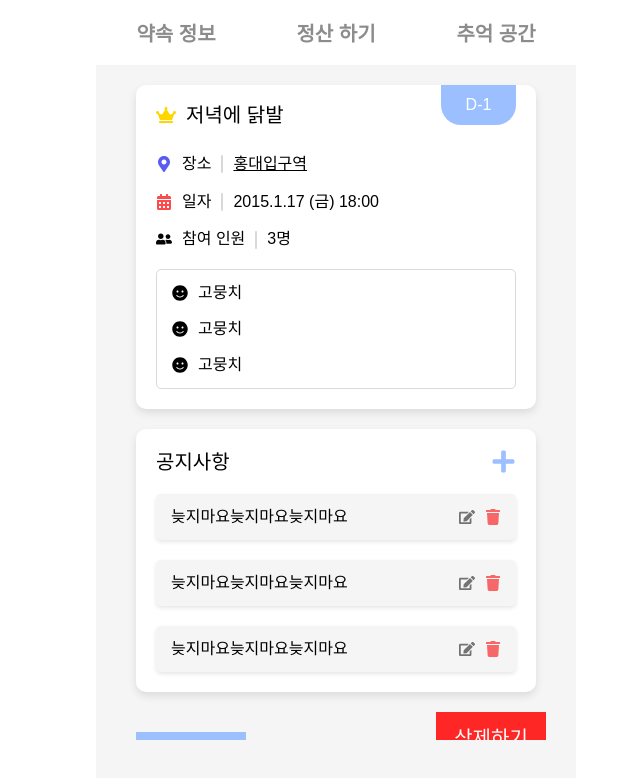
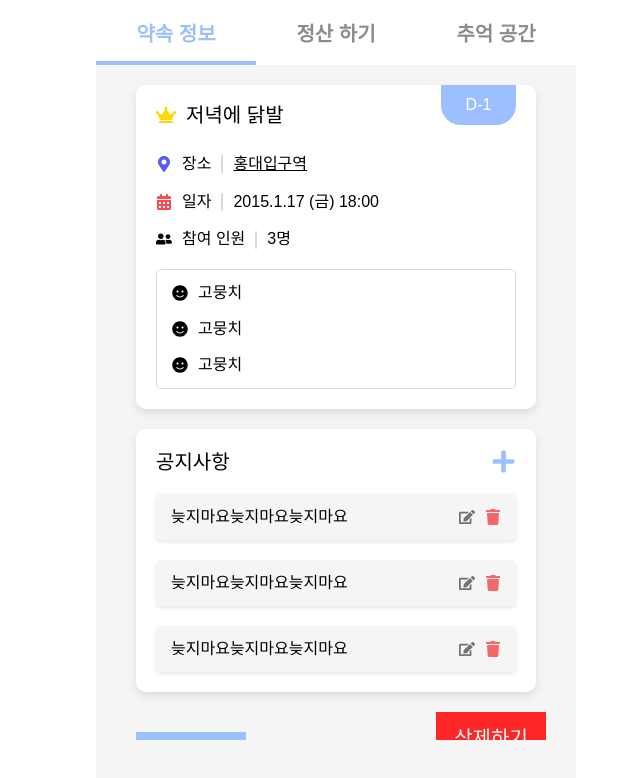
Before and after one commit to FRONT-END-BOOTCAMP-PLUS-3/moongchija, a Next.js app: page /user/appointments/1/information in a window 1280 px wide. Shown: the top 778 px of the page, without its empty margins (304-944 px from the left). Built offline with nearby package versions, Linux system fonts and the light colour scheme; a web font is replaced by a local one.

Commit message:
[style] 상세 페이지에서 현재 URL과 탭 경로를 비교해 활성 상태 결정

```diff
--- a/app/user/appointments/[id]/components/detail/DetailTabMenu/DetailTabMenu.module.scss
+++ b/app/user/appointments/[id]/components/detail/DetailTabMenu/DetailTabMenu.module.scss
@@ -50,8 +50,15 @@
   visibility: hidden;
 }
 
-.information button:hover::after,
-.settlement button:hover::after,
-.gallery button:hover::after {
+/* 활성화된 버튼에 밑줄 표시 */
+.information.active button::after,
+.settlement.active button::after,
+.gallery.active button::after {
   visibility: visible;
 }
+
+.information.active button,
+.settlement.active button,
+.gallery.active button {
+  color: var(--primary-color);
+}
--- a/app/user/appointments/[id]/components/detail/DetailTabMenu/DetailTabMenu.tsx
+++ b/app/user/appointments/[id]/components/detail/DetailTabMenu/DetailTabMenu.tsx
@@ -1,23 +1,35 @@
+"use client";
+
+import { usePathname } from "next/navigation";
 import styles from "./DetailTabMenu.module.scss";
 
-const TabMenu = () => {
-  return(
-  <div className={styles.container}>
+const DetailTabMenu = () => {
+  const pathname = usePathname();
 
-    <div className={styles.information}>
-      <button>약속 정보</button>
+  // 현재 URL과 탭 경로를 비교해 활성 상태 결정
+  const isActive = (path: string) => pathname.includes(path);
+
+  return (
+    <div className={styles.container}>
+      <div className={`${styles.information} ${isActive("information") ? styles.active : ""}`}>
+        <button onClick={() => (window.location.href = "/user/appointments/1/information")}>
+          약속 정보
+        </button>
+      </div>
+
+      <div className={`${styles.settlement} ${isActive("settlement") ? styles.active : ""}`}>
+        <button onClick={() => (window.location.href = "/user/appointments/1/settlement")}>
+          정산 하기
+        </button>
+      </div>
+
+      <div className={`${styles.gallery} ${isActive("gallery") ? styles.active : ""}`}>
+        <button onClick={() => (window.location.href = "/user/appointments/1/gallery")}>
+          추억 공간
+        </button>
+      </div>
     </div>
-
-    <div className={styles.settlement}>
-      <button>정산 하기</button>
-    </div>
-
-    <div className={styles.gallery}>
-      <button>추억 공간</button>
-    </div>
-
-  </div>
-  )
+  );
 };
 
-export default TabMenu;
+export default DetailTabMenu;
--- a/app/user/appointments/[id]/information/page.tsx
+++ b/app/user/appointments/[id]/information/page.tsx
@@ -1,8 +1,8 @@
-import InformationDetail from "../components/detail/InformationDetail/InformationDetail";
-import NoticeDetail from "../components/detail/NoticeDetail/NoticeDetail";
 import DetailTabMenu from "../components/detail/DetailTabMenu/DetailTabMenu";
 import Button from "@/components/button/Button";
 import styles from "./information.module.scss";
+import InformationDetail from "../components/information/InformationDetail/InformationDetail";
+import NoticeDetail from "../components/information/NoticeDetail/NoticeDetail";
 
 const InformationPage = () => {
   return (
```
Also changed, not shown: app/user/appointments/[id]/components/information/InformationDetail/InformationDetail.module.scss (renamed from app/user/appointments/[id]/components/detail/InformationDetail/InformationDetail.module.scss), app/user/appointments/[id]/components/information/InformationDetail/InformationDetail.tsx (renamed from app/user/appointments/[id]/components/detail/InformationDetail/InformationDetail.tsx), app/user/appointments/[id]/components/information/NoticeBox/NoticeBox.module.scss (renamed from app/user/appointments/[id]/components/detail/NoticeBox/NoticeBox.module.scss), app/user/appointments/[id]/components/information/NoticeBox/NoticeBox.tsx (renamed from app/user/appointments/[id]/components/detail/NoticeBox/NoticeBox.tsx), app/user/appointments/[id]/components/information/NoticeDetail/NoticeDetail.module.scss (renamed from app/user/appointments/[id]/components/detail/NoticeDetail/NoticeDetail.module.scss), app/user/appointments/[id]/components/information/NoticeDetail/NoticeDetail.tsx (renamed from app/user/appointments/[id]/components/detail/NoticeDetail/NoticeDetail.tsx), app/user/appointments/[id]/components/information/Participants/Participants.module.scss (renamed from app/user/appointments/[id]/components/detail/Participants/Participants.module.scss), app/user/appointments/[id]/components/information/Participants/Participants.tsx (renamed from app/user/appointments/[id]/components/detail/Participants/Participants.tsx).
